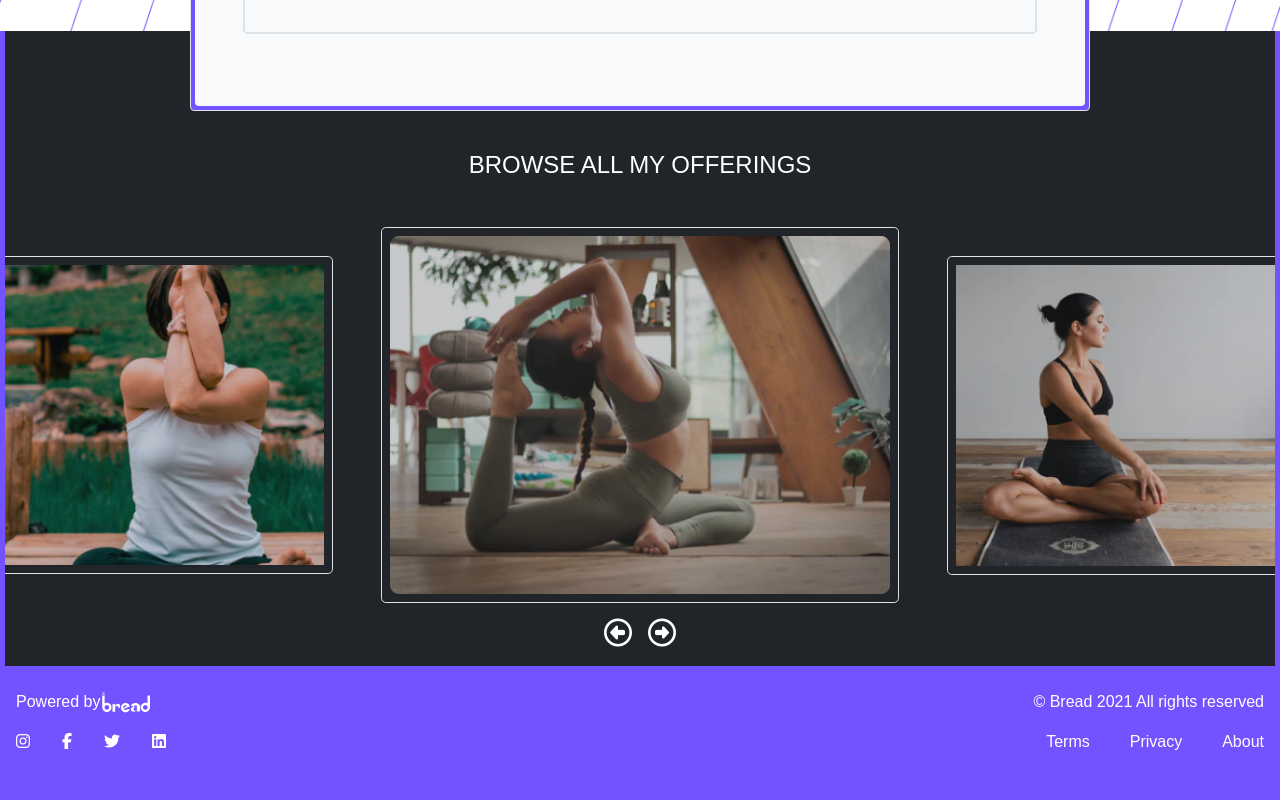
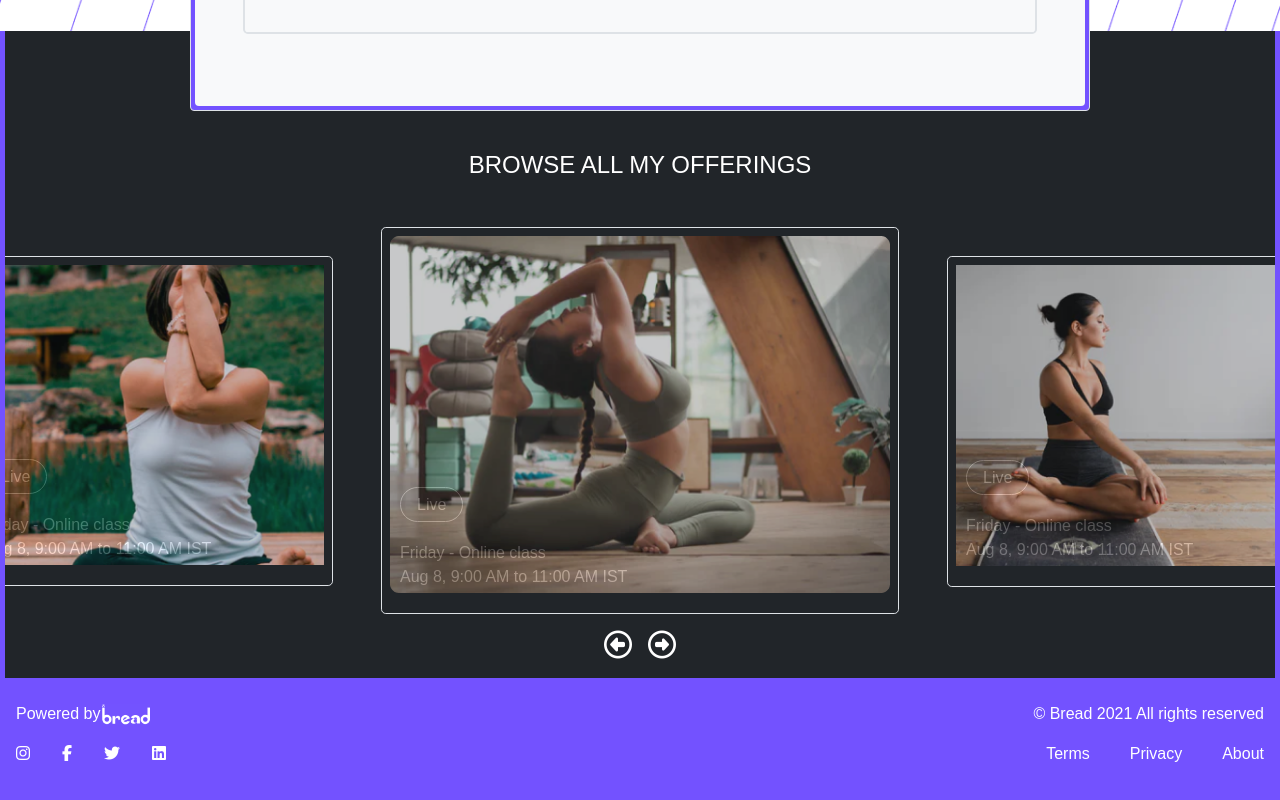
Before and after one commit to vilay1702/bread-frontend-assigment-vilay, a React (Create React App) app: page / in a window 1280 px wide. Shown: the part 1147-1947 px from the top of the page. Built offline with nearby package versions, Linux system fonts and the light colour scheme; a web font is replaced by a local one.

Commit message:
updated slider.js

```diff
--- a/src/components/CenterCard.js
+++ b/src/components/CenterCard.js
@@ -65,7 +65,6 @@ const CenterCard = () => {
                     <p role="button" className={`text-primary mt-4 ${window.innerWidth<700 && 'd-none'}`} href="/">
                       <strong>Contact me</strong>
                       <i className="fas fa-long-arrow-alt-right ms-2"></i>
-
                     </p>
                   </div>
                   <div data-aos="fade-left" className="border border-dark rounded-3 p-1 border-3 ">
--- a/src/components/Slider.js
+++ b/src/components/Slider.js
@@ -9,14 +9,35 @@ const Slider = () => {
             <div className="mt-4"></div>
             <h4 className="mt-5 mb-5">{'browse all my offerings'.toUpperCase()}</h4>
             <div className="d-flex justify-content-center align-items-center w-100 overflow-hidden mx-auto">
-                <div className="border border-light p-2 rounded-3 mx-4">
+                <div data-aos="fade-left" data-aos-delay="200" className="fs-0 fs-6 border border-light p-2 rounded-3 mx-4">
                     <img width={window.innerWidth<"500"?"200px":"350px"} className="opacity-75" src={yoga1} alt="" />
+                    <div style={{zIndex:100, marginTop:"-100px", marginLeft:"10px"}}>
+                        <span className="px-3 py-2 rounded-pill border border-success">Live</span> <br /><br />
+                        <p>
+                            Friday - Online class <br />
+                            Aug 8, 9:00 AM to 11:00 AM IST
+                        </p>
+                    </div>
                 </div>
-                <div className="border border-light p-2 rounded-3 mx-4">
+                <div data-aos="zoom-in" className="border border-light p-2 rounded-3 mx-4">
                     <img width={window.innerWidth<"500"?"300px":"500px"} className="opacity-75" src={yoga2} alt="" />
+                    <div style={{zIndex:100, marginTop:"-100px", marginLeft:"10px"}}>
+                        <span className="px-3 py-2 rounded-pill border border-success">Live</span> <br /><br />
+                        <p>
+                            Friday - Online class <br />
+                            Aug 8, 9:00 AM to 11:00 AM IST
+                        </p>
+                    </div>
                 </div>
-                <div className="border border-light p-2 rounded-3 mx-4">
+                <div data-aos="fade-right" data-aos-delay="200" className="fs-0 fs-6 border border-light p-2 rounded-3 mx-4">
                     <img width={window.innerWidth<"500"?"200px":"350px"} className="opacity-75" src={yoga3} alt="" />
+                    <div style={{zIndex:100, marginTop:"-100px", marginLeft:"10px"}}>
+                        <span className="px-3 py-2 rounded-pill border border-success">Live</span> <br /><br />
+                        <p>
+                            Friday - Online class <br />
+                            Aug 8, 9:00 AM to 11:00 AM IST
+                        </p>
+                    </div>
                 </div>
             </div>
             <span className="py-3">
```
